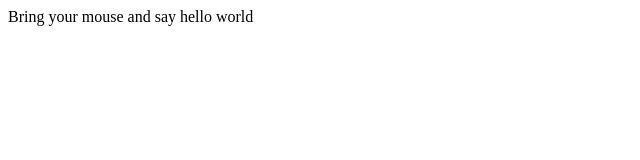
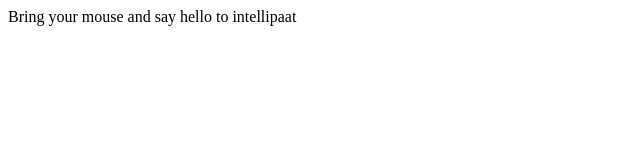
Before and after one commit to subho1987/test, a plain HTML site: page index.html in a window 1280 px wide. Shown: the full height of the page, 0-640 px from the left. Drawn offline with Linux system fonts and the light colour scheme.

Commit message:
index  has been updated

```diff
--- a/index.html
+++ b/index.html
@@ -11,7 +11,7 @@ function myAlert()
 <body>
 
 <span onmouseover="myAlert();">
-   Bring your mouse and say hello world
+   Bring your mouse and say hello to intellipaat
 </span>
 
 </body>
```
